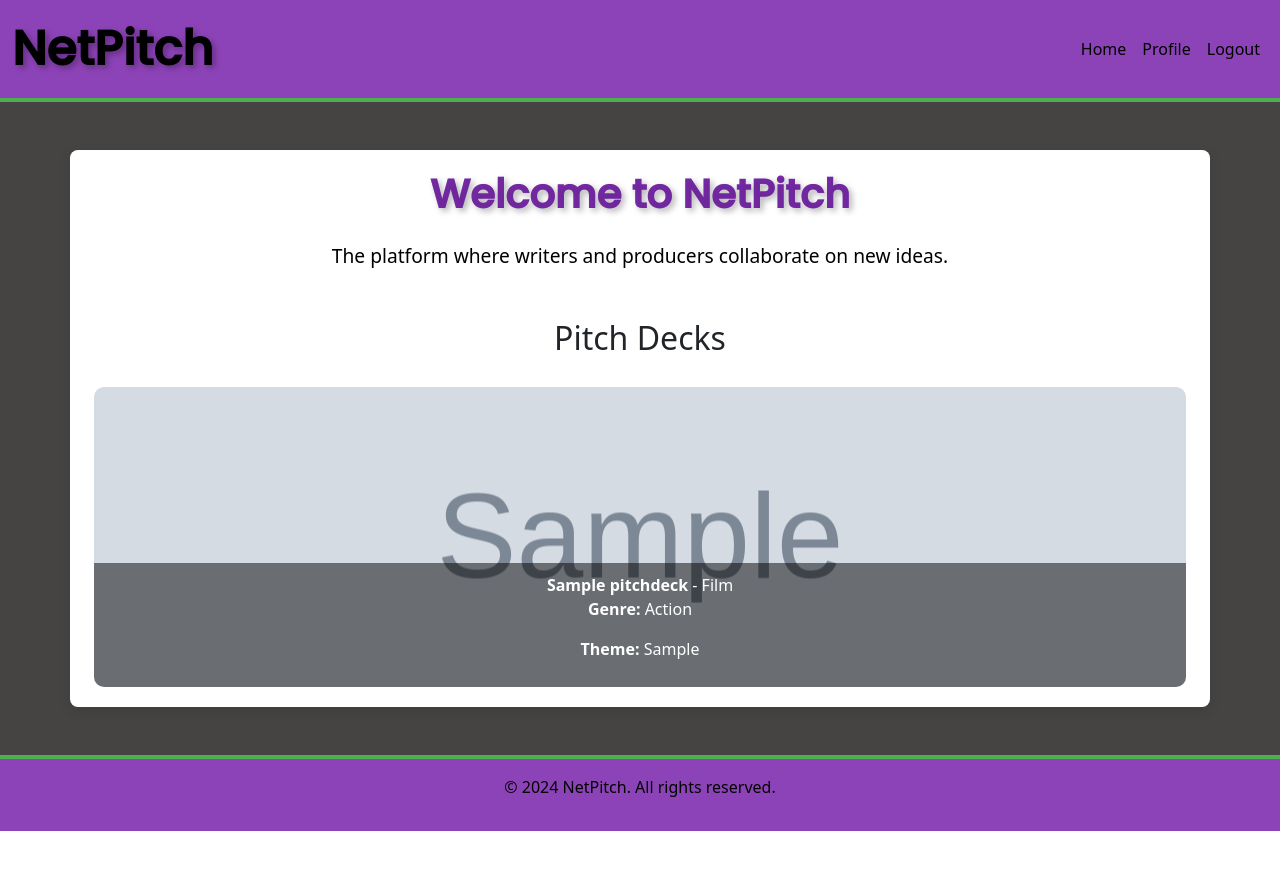
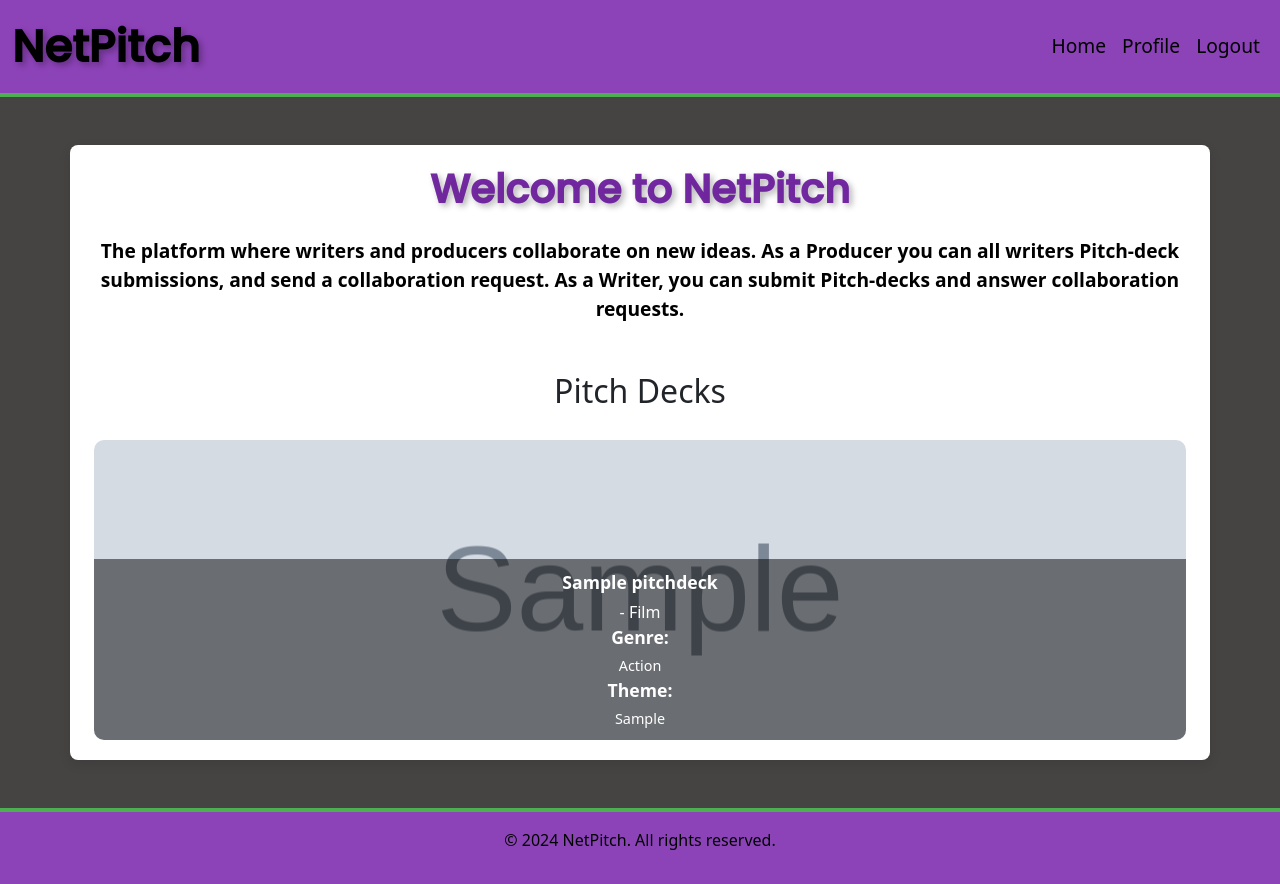
Before and after one commit to Fantomen31/NetPitch, a Django app: page / in a window 1280 px wide. Before the commit the page ends 831 px from the top, so only its background shows below. Run offline with Django 4.2, Linux system fonts and the light colour scheme; a user stored in the database is signed in; data comes from the database, SQL or seed files in the repository; tables that the repository leaves empty hold one stand-in row (values such as "Sample post"); grey boxes marked "Sample" are stand-in pictures.

Commit message:
edited some more styling... and made header translucent and sticky as well as changing some introduction texts.

```diff
--- a/netpitch/static/css/style.css
+++ b/netpitch/static/css/style.css
@@ -1,10 +1,17 @@
 /* ============= Global Styles ============= */
 /* Styles that apply across all pages */
+
+/* Sticky header */
+header.sticky-top {
+    position: sticky;
+    top: 0;
+    z-index: 1000; /* Ensures header stays above other content */
+}
 
 /* Title Enhancements */
 .cool-title {
     font-family: 'Poppins', sans-serif;
-    font-size: 3rem;
+    font-size: 2.8rem; /* Slightly adjust to be smaller */
     font-weight: 700;
     background: linear-gradient(90deg, rgba(106, 27, 154, 0.3), rgba(74, 0, 224, 0.3)); /* Lighter transparent purple gradient */
     -webkit-background-clip: text;
@@ -30,15 +37,17 @@ body {
     border-top: 4px solid #4CAF50;
 }
 
-/* Navbar and footer text */
+/* Navbar link styles */
 .navbar .nav-link {
     color: #000000;
+    font-size: 1.2rem; /* Make navbar links larger */
 }
 
 .navbar .nav-link:hover {
     color: #4CAF50;
 }
 
+/* Footer text */
 footer p {
     color: #000000;
 }
@@ -76,6 +85,8 @@ main {
     border-radius: 50%;
     margin-top: 15px;
 }
+
+/* ============= Button Styles ============= */
 /* Standard button style (purple) */
 button.btn-purple, button.btn-delete {
     background-color: rgba(106, 27, 154, 0.7);
@@ -104,6 +115,20 @@ form button {
     padding: 12px 20px; /* Ensure consistent padding */
 }
 
+/* ============= Profile Section Styling ============= */
+.profile-content {
+    padding: 20px;
+    text-align: center;
+}
+
+.profile-content h1 {
+    margin-top: 10px;
+}
+
+.profile-content p {
+    font-size: 1.1rem;
+}
+
 /* ============= Pitch Deck Grid Styles ============= */
 
 /* Grid layout */
@@ -112,6 +137,8 @@ form button {
     grid-template-columns: repeat(auto-fit, minmax(250px, 1fr)); /* Responsive grid */
     gap: 20px;
     margin-top: 30px;
+    max-height: 100%;  /* Make sure grid adjusts to card height */
+    overflow-y: auto;  /* Allow scrolling within the grid when overflow occurs */
 }
 
 /* Make the whole div clickable */
@@ -129,8 +156,7 @@ form button {
     height: 300px;
     border-radius: 10px;
     overflow: hidden;
-    transition: transform 0.3s ease, opacity 0.3s ease;
-    cursor: pointer;
+    transition: transform 0.3s ease, opacity 0.3s ease; /* Added missing opacity transition */
 }
 
 /* Add hover effect: zoom and fade */
@@ -148,6 +174,20 @@ form button {
     color: white;
     padding: 10px;
     text-align: center;
+    word-wrap: break-word; /* Ensure text wraps within the container */
+    overflow-y: hidden;  /* Prevent overflow for longer texts */
+}
+
+/* Ensure consistent padding and text wrap inside pitch-deck-info */
+.pitch-deck-info strong {
+    display: block;
+    font-size: 1.1rem;
+    margin-bottom: 5px;
+}
+
+.pitch-deck-info p {
+    margin: 0;
+    font-size: 0.9rem;
 }
 
 /* ============= Welcome Page Styles ============= */
@@ -194,4 +234,9 @@ p.lead {
     background-color: #4CAF50; /* Green hover */
 }
 
-/* ====== COLLABORATION REQUESTS =======*/
+/* ============= Custom Spacing for the Main Content Area ============= */
+/* Add more space between header and footer */
+.main-content {
+    padding-top: 60px;
+    padding-bottom: 60px;
+}
--- a/netpitch/templates/netpitch/base.html
+++ b/netpitch/templates/netpitch/base.html
@@ -18,8 +18,7 @@
 </head>
 <body>
     <div class="d-flex flex-column min-vh-100">
-        <header class="bg-purple border-bottom-green">
-
+        <header class="bg-purple border-bottom-green sticky-top">
             <!-- Navbar with Bootstrap classes -->
             <nav class="navbar navbar-expand-lg navbar-light">
                 <div class="container-fluid">
@@ -60,7 +59,6 @@
         {% if not is_profile_page %}
         <main class="container mt-5 mb-5 flex-grow-1">
         {% endif %}
-
             <div>
                 <div>
                     {% block content %}
@@ -68,7 +66,6 @@
                     {% endblock content %}
                 </div>
             </div>
-
         {% if not is_profile_page %}
         </main>
         {% endif %}
--- a/netpitch/templates/netpitch/welcome_page.html
+++ b/netpitch/templates/netpitch/welcome_page.html
@@ -8,7 +8,10 @@
     <div class="row justify-content-center">
         <div class="col-md text-center">
             <h1 class="cool-title mb-4">Welcome to NetPitch</h1>
-            <p class="lead mb-5">The platform where writers and producers collaborate on new ideas.</p>
+            <p class="lead mb-5" style="font-weight: bold;">The platform where writers and producers collaborate on new ideas.
+                As a Producer you can all writers Pitch-deck submissions, and send a collaboration request.
+                As a Writer, you can submit Pitch-decks and answer collaboration requests.
+            </p>
 
             {% if not user.is_authenticated %}
             <div class="d-flex justify-content-center">
```
Also changed, not shown: netpitch/templates/netpitch/profile.html (+4 -3 lines).
